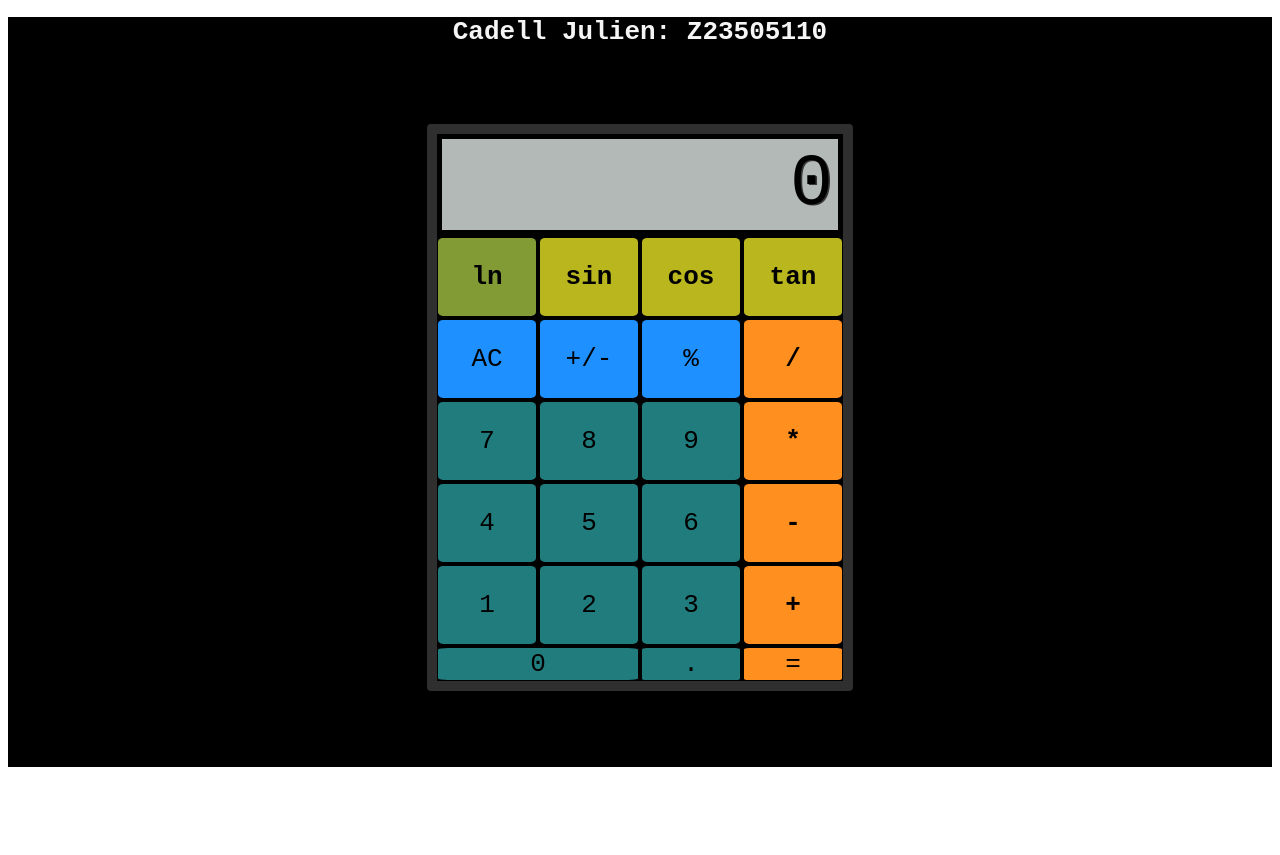
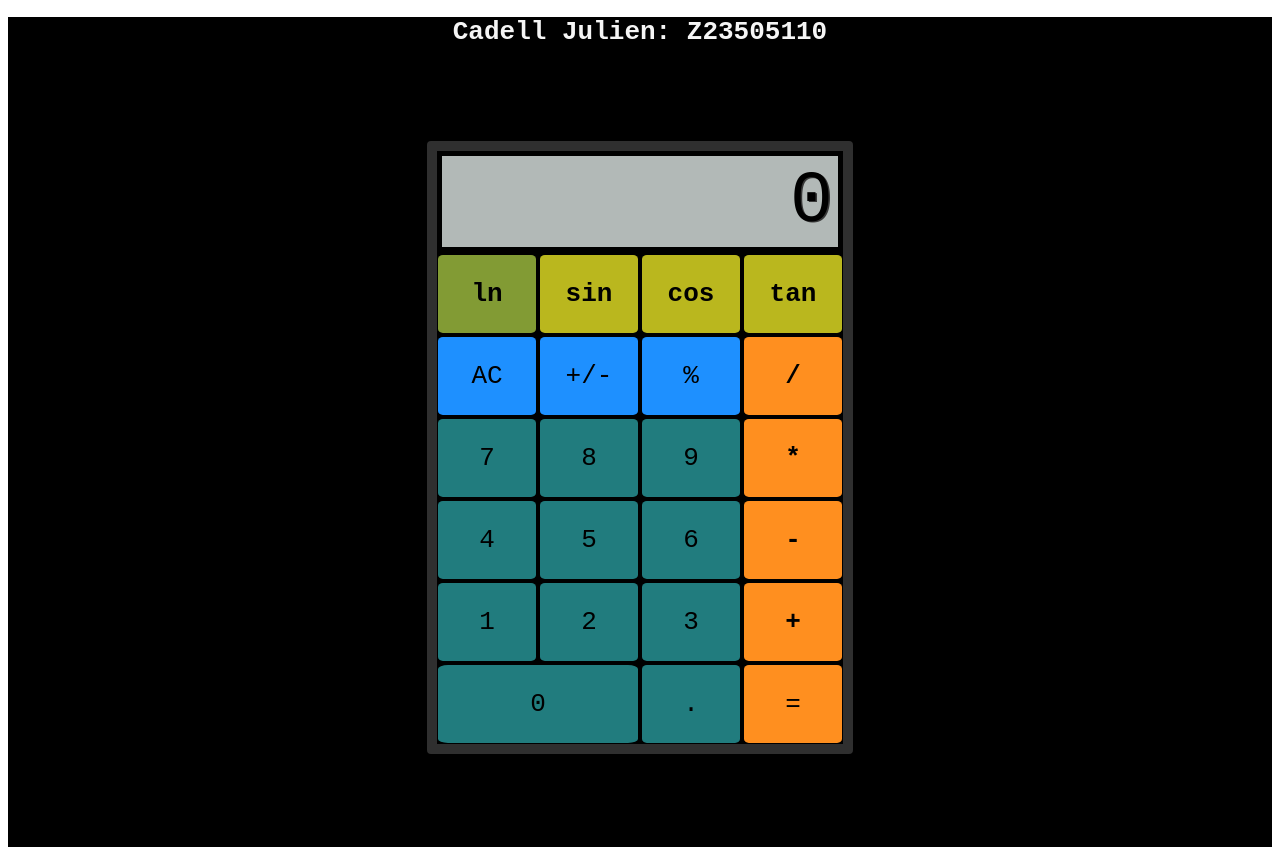
Before and after one commit to cop4808-spring-2023-fullstack-web/cop4808-git-and-github-fundamentals-cadelljulienfau, a plain HTML site: page CALC YA LATER.html in a window 1280 px wide. Before the commit the page ends 800 px from the top, so only its background shows below. Drawn offline with Linux system fonts and the light colour scheme.

Commit message:
Fixed buttons

```diff
--- a/styles/style.css
+++ b/styles/style.css
@@ -5,11 +5,11 @@ html {
 
 #calc {
     display: flex;
-    min-height: 90vh;
+    min-height: 95vh;
     justify-content: center;
     align-content: center;
     align-items: center;
-    height: 90vh;
+    height: 100vh;
     overflow: hidden;
     background-color: black;
 }
@@ -20,7 +20,7 @@ html {
     border-radius: 4px;
     display: grid;
     grid-template-columns: repeat(4, 100px);
-    grid-template-rows: minmax(100px, auto) repeat(5, 80px);
+    grid-template-rows: minmax(100px, auto) repeat(6, 80px);
     gap: 2px;
 }
 
```
